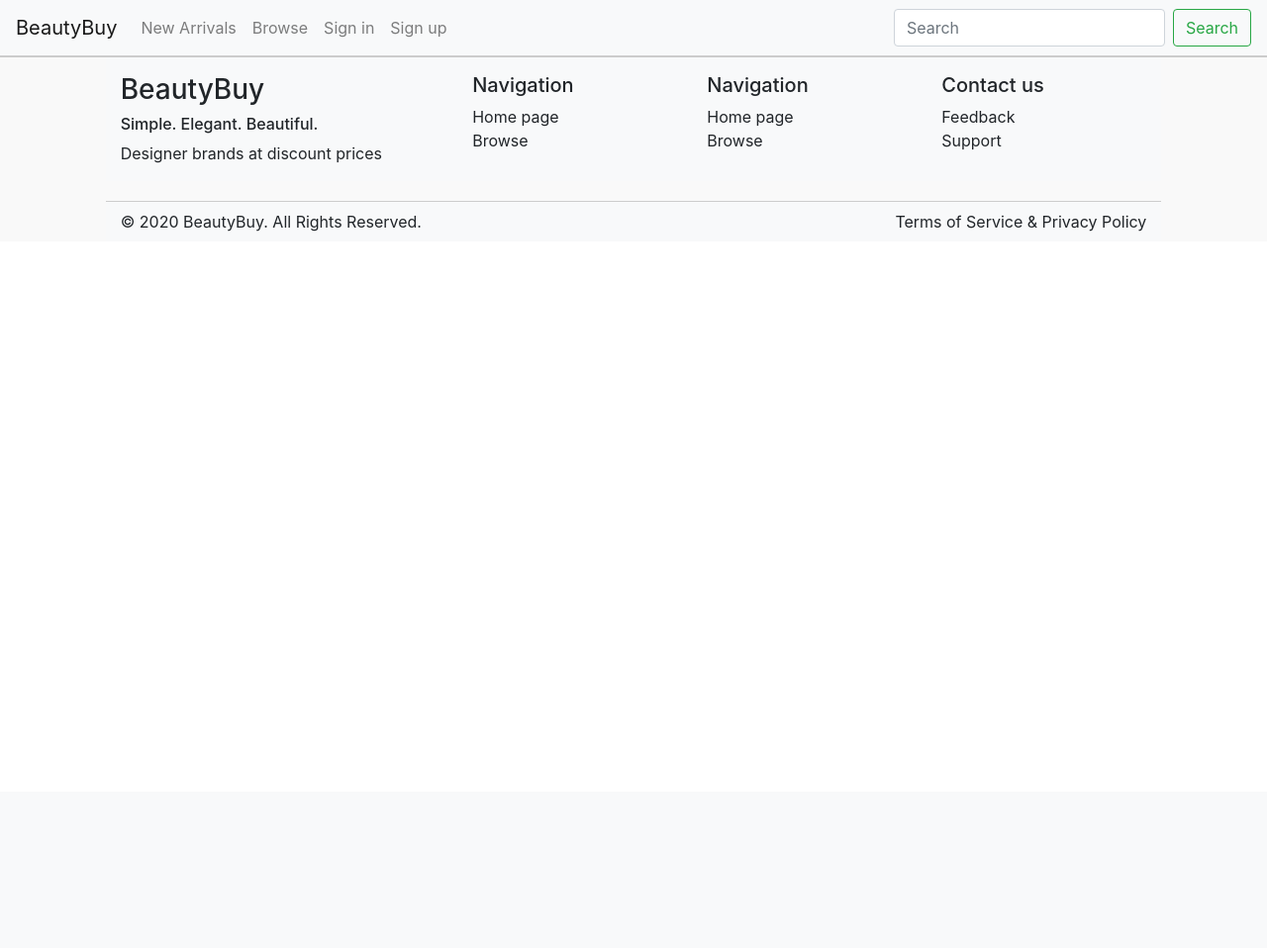
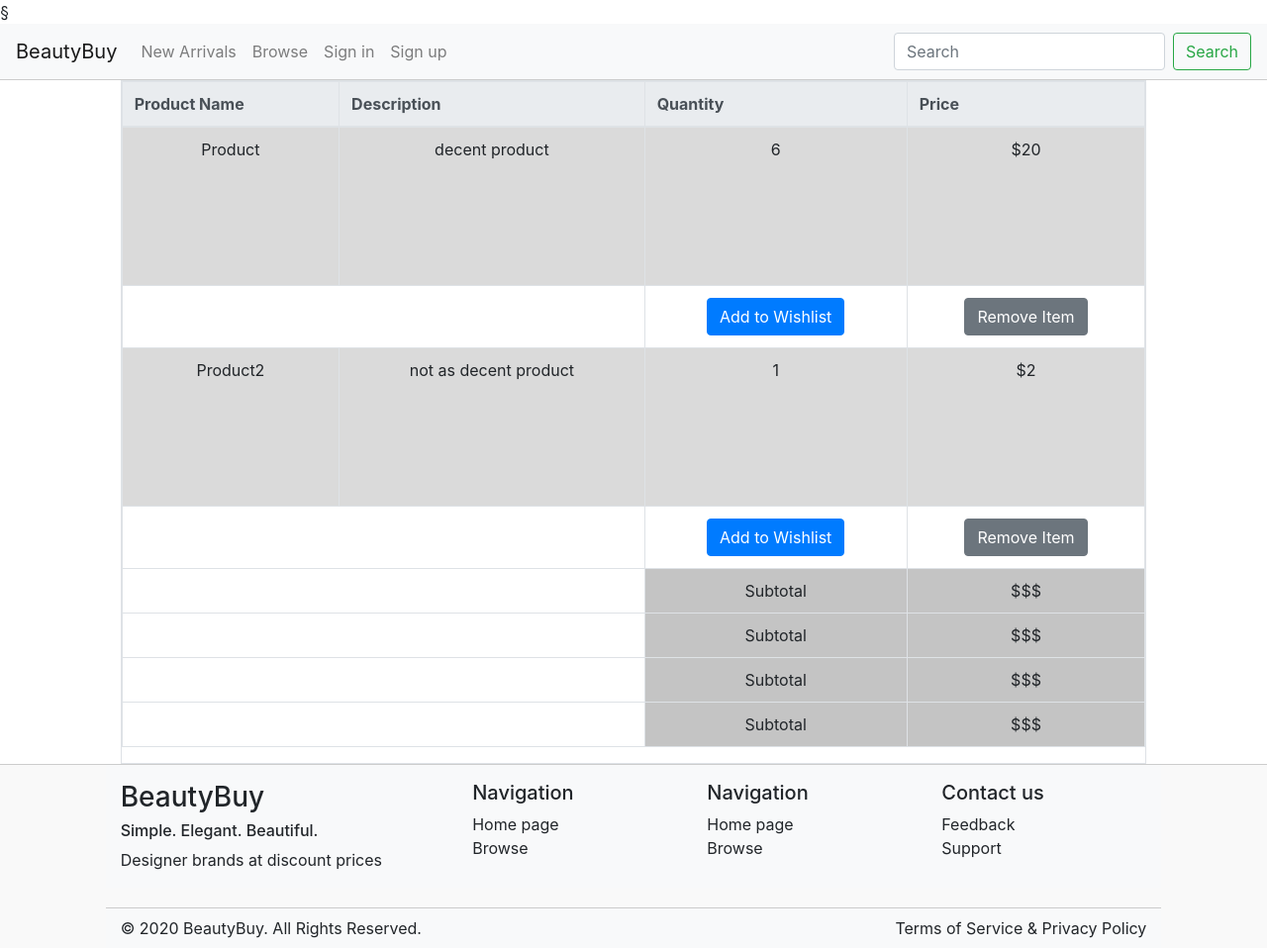
Before and after one commit to AlcornRyan/3172-ecommerce, a PHP site: page /index.php?page=payment in a window 1280 px wide. Shown: the whole page at 99% size. Before the commit the page ends 234 px from the top, so only its background shows below. Run offline with PHP 8.4, Linux system fonts and the light colour scheme.

Commit message:
payment page - no style

```diff
--- /dev/null
+++ b/include/payment.php
@@ -0,0 +1,9 @@
+<div class="container-fluid Payment">
+    <div class="row justify-content-center">
+        <?php
+            // Sign in Container
+            require_once('payment/paymentCon.php');
+
+        ?>
+    </div>
+</div>
--- /dev/null
+++ b/include/payment/paymentCon.php
@@ -0,0 +1,82 @@
+<div class="col-10 payment">
+    <div class="table-responsive table-bordered">
+        <table class="table ">
+            <thead class="thead-light">
+                <tr class="product">
+                    <th scope="col">Product Name</th>
+                    <th scope="col">Description</th>
+                    <th scope="col">Quantity</th>
+                    <th scope="col">Price</th>
+                </tr>
+            </thead>
+            <tr class="item table-active">
+                <td scope="row">Product</td>
+                <td>decent product</td>
+                <td>6</td>
+                <td>$20</td>
+            </tr>
+            <tr>
+                <td colspan="2"></td>
+                <td>
+                    <button type="button" class="btn btn-primary">Add to Wishlist</button>
+                </td>
+
+                <td>
+                    <button type="button" class="btn btn-secondary">Remove Item</button>
+                </td>
+            </tr>
+            <tr class="item table-active">
+                <td scope="row">Product2</td>
+                <td>not as decent product</td>
+                <td>1</td>
+                <td>$2</td>
+            </tr>
+            <tr>
+                <td colspan="2"></td>
+                <td>
+                    <button type="button" class="btn btn-primary">Add to Wishlist</button>
+                </td>
+                <td>
+                    <button type="button" class="btn btn-secondary">Remove Item</button>
+                </td>
+            </tr>
+            <tr>
+                <td colspan="2"></td>
+                <td class="checkout">
+                    Subtotal
+                </td>
+                <td class="checkout">
+                    $$$
+                </td>
+            </tr>
+            <tr>
+                <td colspan="2"></td>
+                <td class="checkout">
+                    Subtotal
+                </td>
+                <td class="checkout">
+                    $$$
+                </td>
+            </tr>
+            <tr>
+                <td colspan="2"></td>
+                <td class="checkout">
+                    Subtotal
+                </td>
+                <td class="checkout">
+                    $$$
+                </td>
+            </tr>
+            <tr>
+                <td colspan="2"></td>
+                <td class="checkout">
+                    Subtotal
+                </td>
+                <td class="checkout">
+                    $$$
+                </td>
+                </tr>
+        </table>
+    </div>
+</div>
+</div>
--- a/index.php
+++ b/index.php
@@ -1,4 +1,4 @@
-<!doctype html>
+§<!doctype html>
 <html lang="en">
   <head>
 	<title>BeautyBuy</title>
@@ -16,6 +16,7 @@
 	<link rel="stylesheet" type="text/css" href="style/cardStyle.css">
 	<link rel="stylesheet" type="text/css" href="style/browse.css">
 	<link rel="stylesheet" type="text/css" href="style/product.css">
+	<link rel="stylesheet" type="text/css" href="style/payment.css">
 	<link rel="stylesheet" type="text/css" href="style/signin.css">
 	<link rel="stylesheet" type="text/css" href="style/signup.css">
 	<link rel="stylesheet" type="text/css" href="style/footer.css">
@@ -60,10 +61,11 @@
 
 		require_once('include/signup.php');
 
+	} else if ($_GET['page'] == "payment") { 			// page == payment
+
+		require_once('include/payment.php');
+
 	}
-
-
-
 	?>
 
 	</main>
--- /dev/null
+++ b/style/payment.css
@@ -0,0 +1,12 @@
+.table td {
+    text-align: center;
+ }
+
+ .item{
+     min-height: 10rem;
+     height: 10rem;
+ }
+
+ .checkout{
+     background-color: #c4c4c4;
+ }
```
